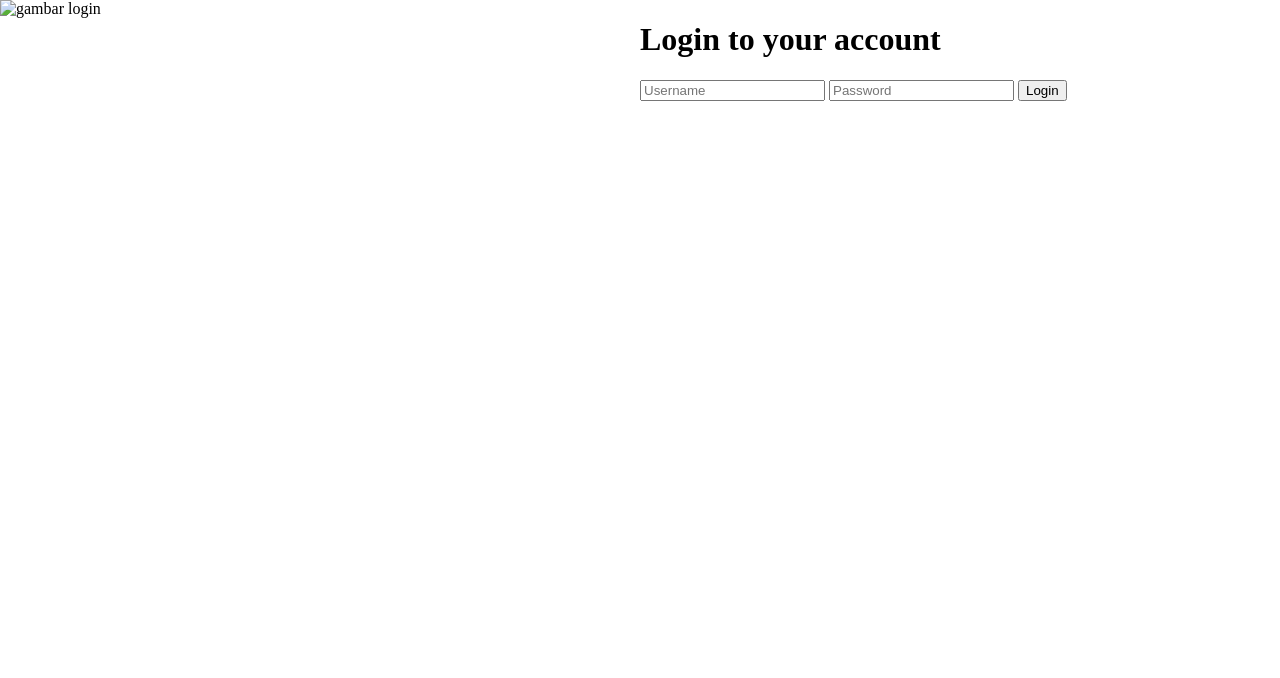
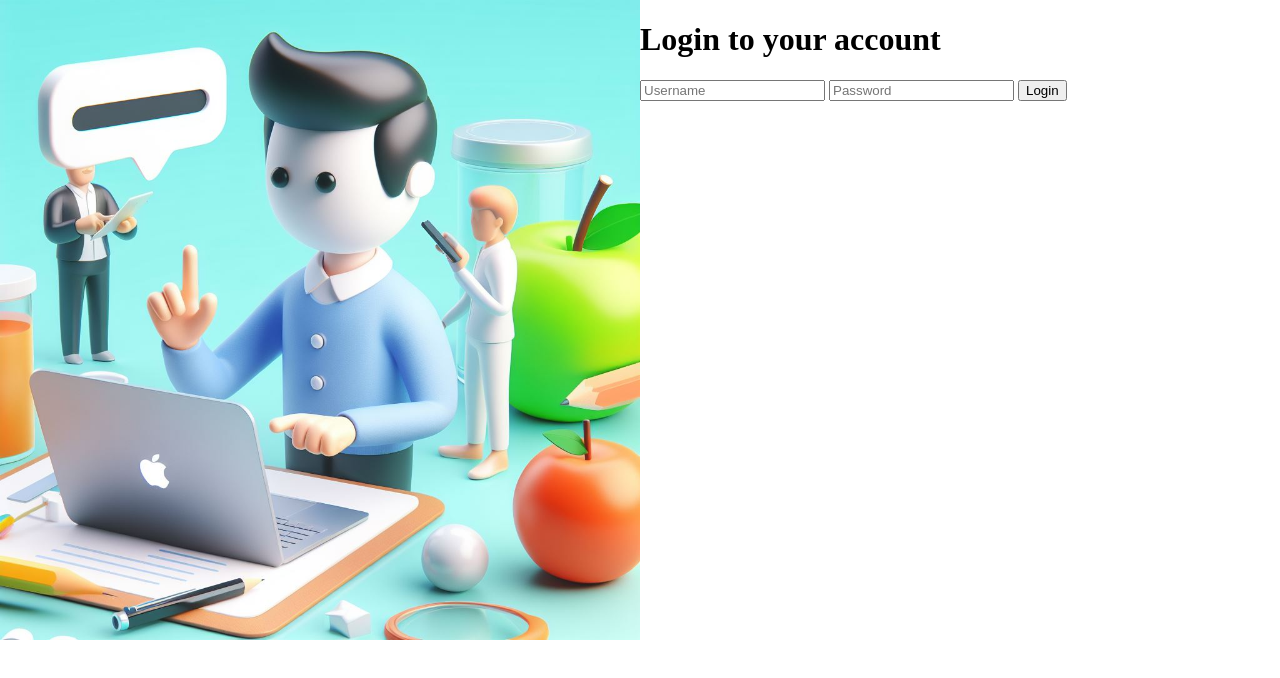
Before and after one commit to alvin-al/login-page, a plain HTML site: page index.html in a window 1280 px wide. Drawn offline with Linux system fonts and the light colour scheme.

Commit message:
Change path of image.

```diff
--- a/index.html
+++ b/index.html
@@ -9,7 +9,7 @@
 <body>
     <main id="main-login">
        <div class="left">
-            <img src="...assets/img/login-thumbnail.jpg" alt="gambar login" class="gambar-login">
+            <img src="/assets/img/login-thumbnail.jpg" alt="gambar login" class="gambar-login">
        </div>
        <div class="right">
          <!-- Header untuk login form -->
```
